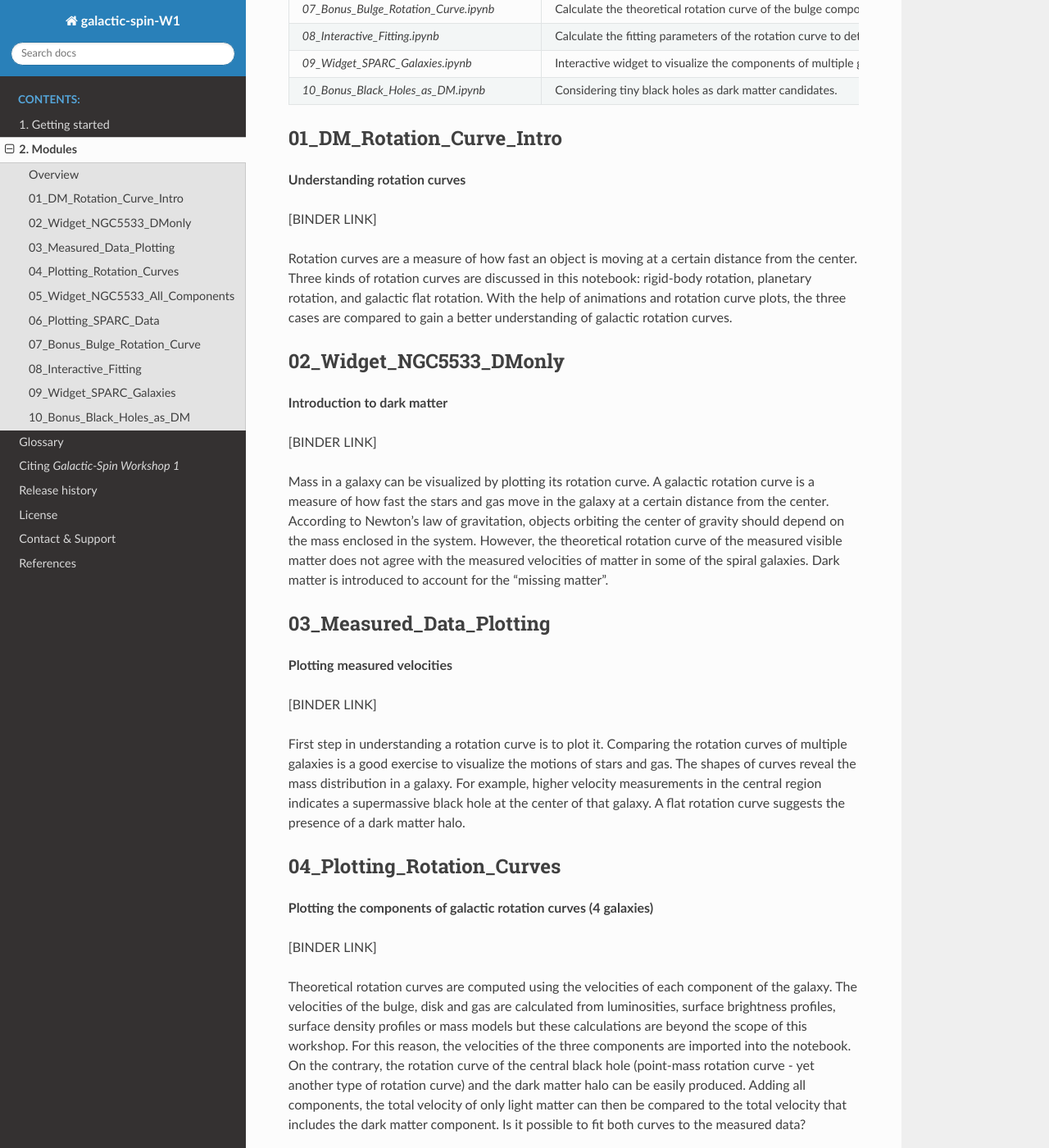
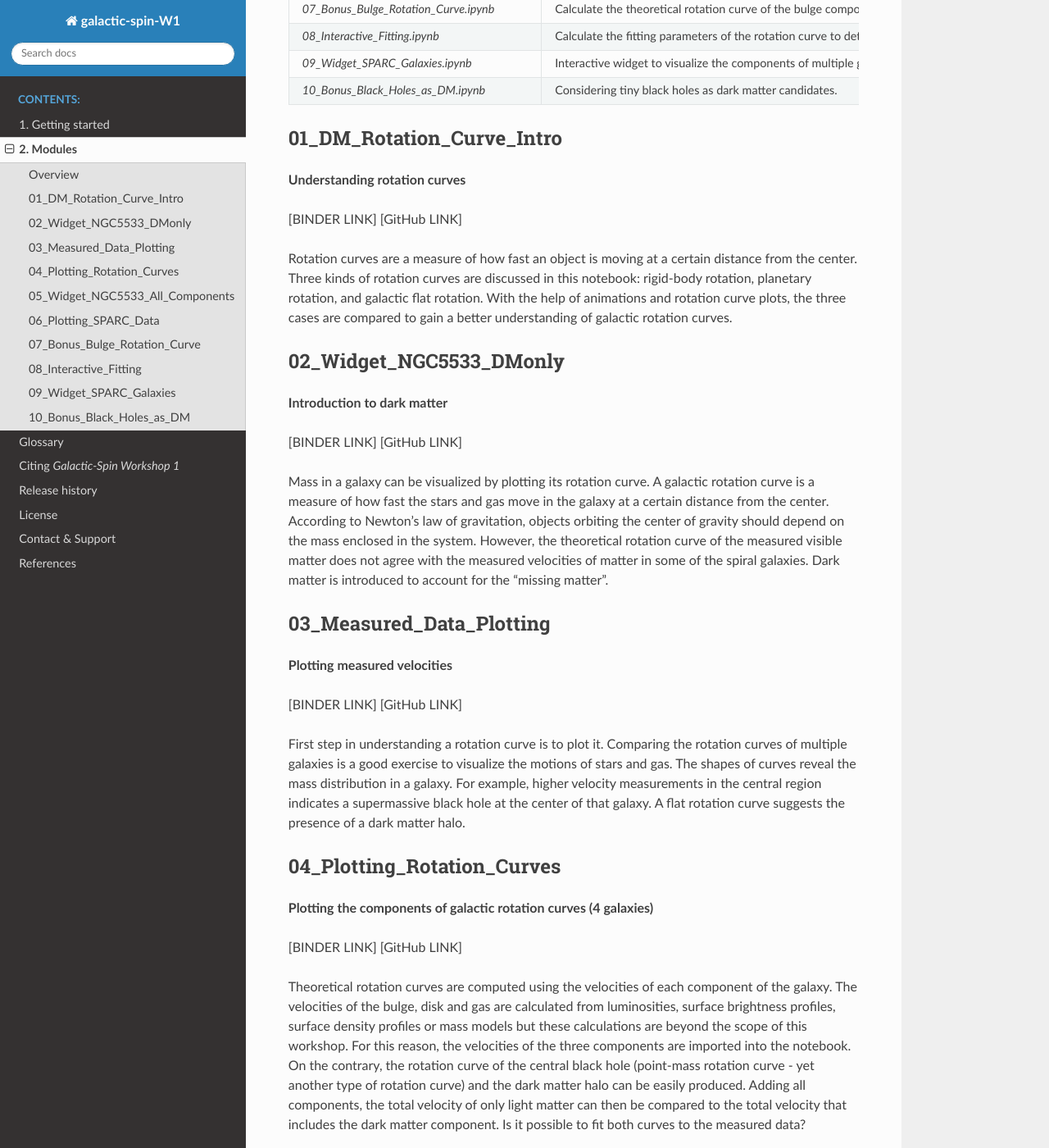
Before and after one commit to villano-lab/galactic-spin-W1, a Sphinx documentation site: the page built from docs/source/02_Modules.rst, in a window 1280 px wide and 1400 px high, scrolled down 500 px. Shown: the whole window at 82% size. Built offline with Sphinx 7.4.7 and the Read the Docs theme 2.0.0, drawn with Linux system fonts in a browser that asks for light colours; some of the changed text lies outside the part shown.

Commit message:
[JB] added some binder text

```diff
--- a/docs/source/01_Getting_Started.rst
+++ b/docs/source/01_Getting_Started.rst
@@ -6,4 +6,5 @@
 Installation
 ------------
 
-You don't have to install if you don't want to - see binder!
+Installation of this workshop is not needed.
+Binder Project provides an easy access to Jupyter notebooks and their environments without the hassle of installation. Upon clicking on the provided Binder URLs, the modules of the workshop open in your browser.
--- a/docs/source/02_Modules.rst
+++ b/docs/source/02_Modules.rst
@@ -40,6 +40,7 @@ Description of the learning modules
 **Understanding rotation curves**
 
 [BINDER LINK]
+[GitHub LINK]
 
 Rotation curves are a measure of how fast an object is moving at a certain distance from the center. Three kinds of rotation curves are discussed in this notebook: rigid-body rotation, planetary rotation, and galactic flat rotation. With the help of animations and rotation curve plots, the three cases are compared to gain a better understanding of galactic rotation curves.
 
@@ -50,6 +51,7 @@ Rotation curves are a measure of how fast an object is moving at a certain dista
 **Introduction to dark matter**
 
 [BINDER LINK]
+[GitHub LINK]
 
 Mass in a galaxy can be visualized by plotting its rotation curve. A galactic rotation curve is a measure of how fast the stars and gas move in the galaxy at a certain distance from the center. According to Newton's law of gravitation, objects orbiting the center of gravity should depend on the mass enclosed in the system. However, the theoretical rotation curve of the measured visible matter does not agree with the measured velocities of matter in some of the spiral galaxies. Dark matter is introduced to account for the "missing matter".
 
@@ -60,6 +62,7 @@ Mass in a galaxy can be visualized by plotting its rotation curve. A galactic ro
 **Plotting measured velocities**
 
 [BINDER LINK]
+[GitHub LINK]
 
 First step in understanding a rotation curve is to plot it. Comparing the rotation curves of multiple galaxies is a good exercise to visualize the motions of stars and gas. The shapes of curves reveal the mass distribution in a galaxy. For example, higher velocity measurements in the central region indicates a supermassive black hole at the center of that galaxy. A flat rotation curve suggests the presence of a dark matter halo.
 
@@ -70,6 +73,7 @@ First step in understanding a rotation curve is to plot it. Comparing the rotati
 **Plotting the components of galactic rotation curves (4 galaxies)**
 
 [BINDER LINK]
+[GitHub LINK]
 
 Theoretical rotation curves are computed using the velocities of each component of the galaxy. The velocities of the bulge, disk and gas are calculated from luminosities, surface brightness profiles, surface density profiles or mass models but these calculations are beyond the scope of this workshop. For this reason, the velocities of the three components are imported into the notebook. On the contrary, the rotation curve of the central black hole (point-mass rotation curve - yet another type of rotation curve) and the dark matter halo can be easily produced. Adding all components, the total velocity of only light matter can then be compared to the total velocity that includes the dark matter component. Is it possible to fit both curves to the measured data?
 
@@ -80,6 +84,7 @@ Theoretical rotation curves are computed using the velocities of each component
 **Interactive widget to visualize the components of NGC 5533**
 
 [BINDER LINK]
+[GitHub LINK]
 
 The rotation curves of each component in the galaxy NGC 5533 can be scaled up and down using the interactive widget in this notebook. The best combination of the scaling parameters results in a good fit to the measured data points. To characterize the goodness of the fit, the reduced chi-squared value is calculated. A value close to 1 is an indication of a good fit.
 
@@ -90,6 +95,7 @@ The rotation curves of each component in the galaxy NGC 5533 can be scaled up an
 **Plotting the components of galactic rotation curves (SPARC - 175 galaxies)**
 
 [BINDER LINK]
+[GitHub LINK]
 
 The Spitzer Photometry & Accurate Rotation Curves (SPARC) database provides pre-calculated velocities of the bulge, disk and gas in 175 galaxies, as well as the measured velocity data points. Analogous to the 4_Plotting_Rotation_Curves.ipynb activity, this notebook also gives a guide to calculating the missing dark matter component and compares the rotation curve of luminous matter to the total velocity with the dark matter component.
 
@@ -100,6 +106,7 @@ The Spitzer Photometry & Accurate Rotation Curves (SPARC) database provides pre-
 **Creating a rotation curve of the bulge component**
 
 [BINDER LINK]
+[GitHub LINK]
 
 The bulge is the most luminous, central component of a spiral galaxy that contains densely packed stars and gas. Although the rotation curve of the bulge can be derived from luminosity measurements, more theoretical models only utilize empirically-derived parameters such as the central surface brightness, the total luminosity of the bulge, the concentration parameter, and a characteristic radius. With the use of these parameters and calculus, the theoretical rotation of the bulge can be derived.
 
@@ -110,6 +117,7 @@ The bulge is the most luminous, central component of a spiral galaxy that contai
 **Interactive fitting of 4 galaxies**
 
 [BINDER LINK]
+[GitHub LINK]
 
 Fitting is a statistical method to scale parameters of a function until it closely resembles the curve of data points. Selecting a galaxy out of four options, these free parameters can be adjusted to vary. The results of the fitting is shown and explained in this notebook.
 
@@ -120,6 +128,7 @@ Fitting is a statistical method to scale parameters of a function until it close
 **Interactive widget to visualize the components of multiple galaxies (SPARC)**
 
 [BINDER LINK]
+[GitHub LINK]
 
 After selecting a galaxy from the SPARC database of 175 galaxies, each component can be scaled up and down using the sliders of the interactive widget. Additionally, the fit parameters of the best fit to the measured velocities is revealed, along with an image of the selected galaxy from the NASA SkyView database.
 
@@ -130,5 +139,6 @@ After selecting a galaxy from the SPARC database of 175 galaxies, each component
 **Tiny black holes as dark matter candidates**
 
 [BINDER LINK]
+[GitHub LINK]
 
 How many tiny black holes can account for the missing mass called dark matter? The interactive widgets and the visual representations of the number and mass of black holes give a good explanation to this question. For comparison, two spiral galaxies are investigated: NGC 5533 and NGC 7814.
```
